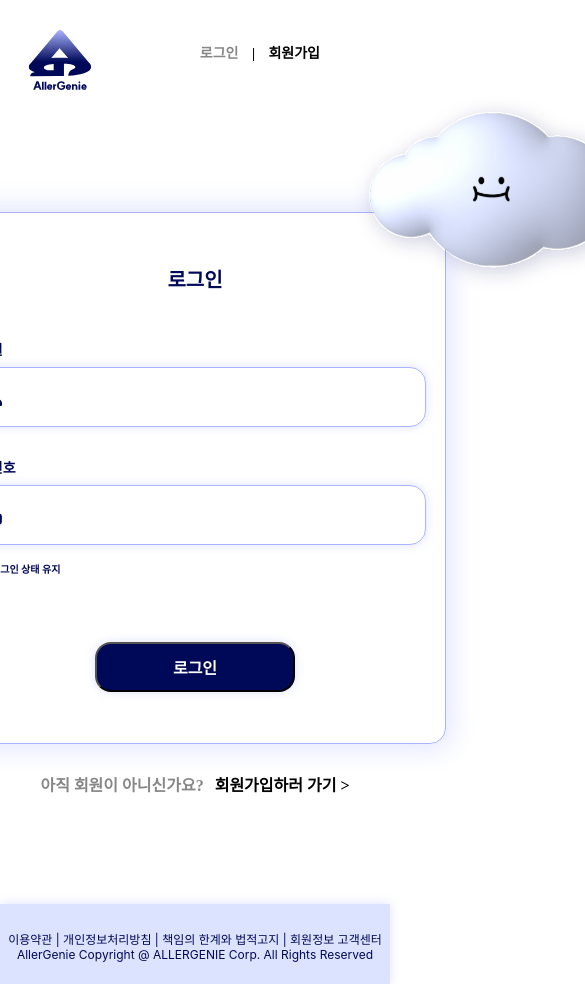
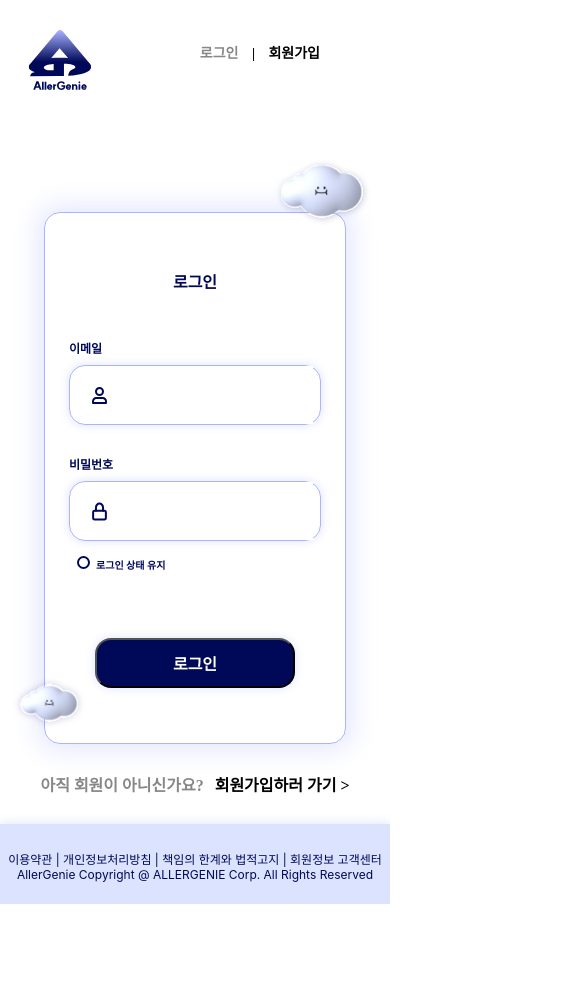
Before and after one commit to kwangyoulsagong/Allergenie, a React (Create React App) app in the folder front/: page / in a window 390 px wide. Shown: the top 984 px of the page, 585 px wide, since content can reach past the window. After the commit the page ends 904 px from the top, so only its background shows below. Built offline with nearby package versions, Linux system fonts and the light colour scheme; a web font is replaced by a local one.

Commit message:
로그인 페이지 반응형

```diff
--- a/front/src/components/LoginPage.js
+++ b/front/src/components/LoginPage.js
@@ -5,8 +5,8 @@ import Logo from "../module/Logo";
 import Footer from "../module/Footer";
 import ID_Icon from "../img/id-icon.svg";
 import PW_Icon from "../img/pw-icon.svg";
-import {ReactComponent as GoormBig} from "../img/goorm-login.svg";
-import {ReactComponent as GoormSmall} from "../img/goorm-login-small.svg";
+import { ReactComponent as GoormBig } from "../img/goorm-login.svg";
+import { ReactComponent as GoormSmall } from "../img/goorm-login-small.svg";
 
 const LoginPage = ({ onLogin }) => {
   const [email, setUsername] = useState(""); // 아이디 상태
@@ -23,7 +23,7 @@ const LoginPage = ({ onLogin }) => {
   };
 
   const goRegister = () => {
-    navigate('/register');
+    navigate("/register");
   };
 
   return (
@@ -36,13 +36,9 @@ const LoginPage = ({ onLogin }) => {
         <GoormBig className="LoginPage-goorm1" />
         <GoormSmall className="LoginPage-goorm2" />
         <article className="loginBox">
-          <div className="loginBox-title">
-            로그인
-          </div>
+          <div className="loginBox-title">로그인</div>
           <section>
-            <div className="loginBox-contents">
-              이메일
-            </div>
+            <div className="loginBox-contents">이메일</div>
             <div className="login-tf">
               <img src={ID_Icon}></img>
               <input
@@ -52,7 +48,7 @@ const LoginPage = ({ onLogin }) => {
                 onChange={(e) => setUsername(e.target.value)}
               />
             </div>
-            <div className="loginBox-contents" style={{marginTop: "30px"}}>
+            <div className="loginBox-contents" style={{ marginTop: "30px" }}>
               비밀번호
             </div>
             <div className="login-tf">
@@ -70,7 +66,7 @@ const LoginPage = ({ onLogin }) => {
                 type="checkbox"
                 checked={isChecked}
                 onChange={handleCheckbox}
-               />
+              />
               <div className="checkText">로그인 상태 유지</div>
             </div>
           </section>
@@ -79,15 +75,15 @@ const LoginPage = ({ onLogin }) => {
           </button>
         </article>
         <article className="goRegister">
-          <span style={{marginRight: "11px", color: "#878787"}}>
+          <span style={{ marginRight: "11px", color: "#878787" }}>
             아직 회원이 아니신가요?
           </span>
-          <span onClick={goRegister} style={{cursor: "pointer"}}>
+          <span onClick={goRegister} style={{ cursor: "pointer" }}>
             회원가입하러 가기 {" >"}
           </span>
         </article>
       </main>
-      <Footer footerTop={"904px"}/>
+      <Footer />
     </div>
   );
 };
--- a/front/src/module/Footer.js
+++ b/front/src/module/Footer.js
@@ -1,7 +1,7 @@
 import React from "react";
 const Footer = ({ footerTop }) => {
   return (
-    <div className="Footer" style={{ top: footerTop }}>
+    <div className="Footer">
       <div className="Footer_Text">
         이용약관 | 개인정보처리방침 | 책임의 한계와 법적고지 | 회원정보 고객센터
         <br />
--- a/front/src/style/style_1.scss
+++ b/front/src/style/style_1.scss
@@ -2,12 +2,30 @@
    position: absolute;
    top: 10%;
    left: calc(50% + 150px);
+   @media only screen and (max-width: 1200px) {
+      width: 250px;
+  }
+  @media only screen and (max-width: 800px) {
+   width: 200px;
+}
+@media only screen and (max-width: 440px) {
+   width: 100px;
+   left: 70%;
+}
+
 }
 
 .LoginPage-goorm2{ /* login 작은 구름 */
    position: absolute;
    top: calc(10% + 550px);
    right: calc(50% + 250px);
+   @media only screen and (max-width: 1200px) {
+      width: 150px;
+  }
+  @media only screen and (max-width: 440px) {
+   width: 75px;
+   left: 3vw;
+}
 }
 
 .LoginPage-nav { /* login 내비게이션 */
@@ -48,6 +66,9 @@
    @media only screen and (max-width: 800px) {
       width: 500px;
   }
+  @media only screen and (max-width: 440px) {
+   width: 300px;
+}
 
 }
 
@@ -59,6 +80,9 @@
    @media only screen and (max-width: 800px) {
       font-size: 20px;
   }
+  @media only screen and (max-width: 440px) {
+   font-size: 16px;
+}
 }
 
 .loginBox-contents{ /* 아이디, 비밀번호 */
@@ -69,6 +93,9 @@
    @media only screen and (max-width: 800px) {
       font-size: 14px;
   }
+  @media only screen and (max-width: 440px) {
+   font-size: 12px;
+}
 }
 
 .login-tf{ /* login id input */
@@ -79,6 +106,9 @@
    border-radius: 16px;
    border: 1px solid #AAB3FF;
    box-shadow: 0px 0px 10px 0px rgba(170, 179, 255, 0.40);
+   @media only screen and (max-width: 440px) {
+      width: 250px
+   }
 }
 .login-tf img{
    width: 19px;
@@ -94,6 +124,10 @@
    font-family: 'Pretendard';
    font-size: 16px;
    font-weight: 500;
+   @media only screen and (max-width: 440px) {
+      width:190px ;
+   }
+
 }
 
 .check{
```
